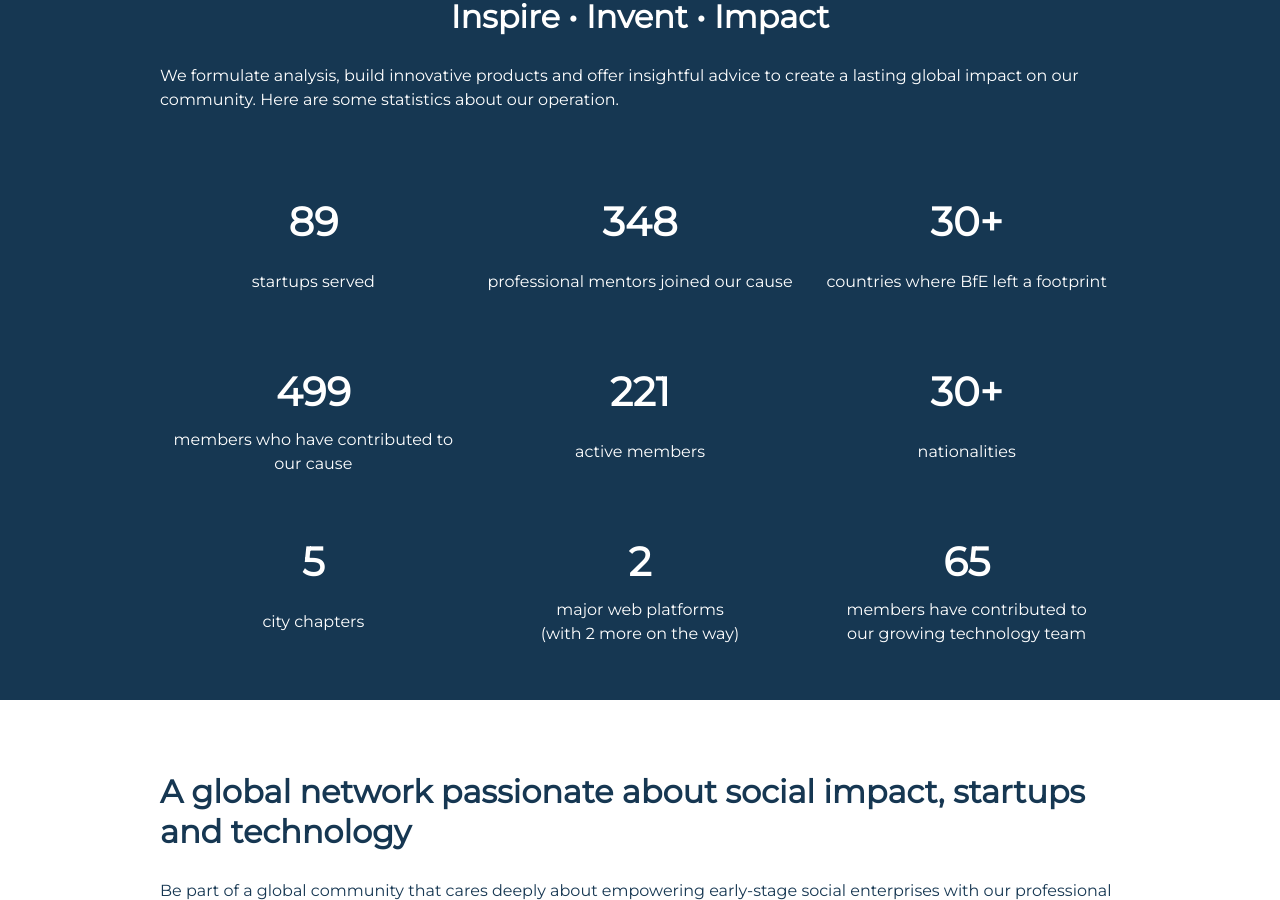
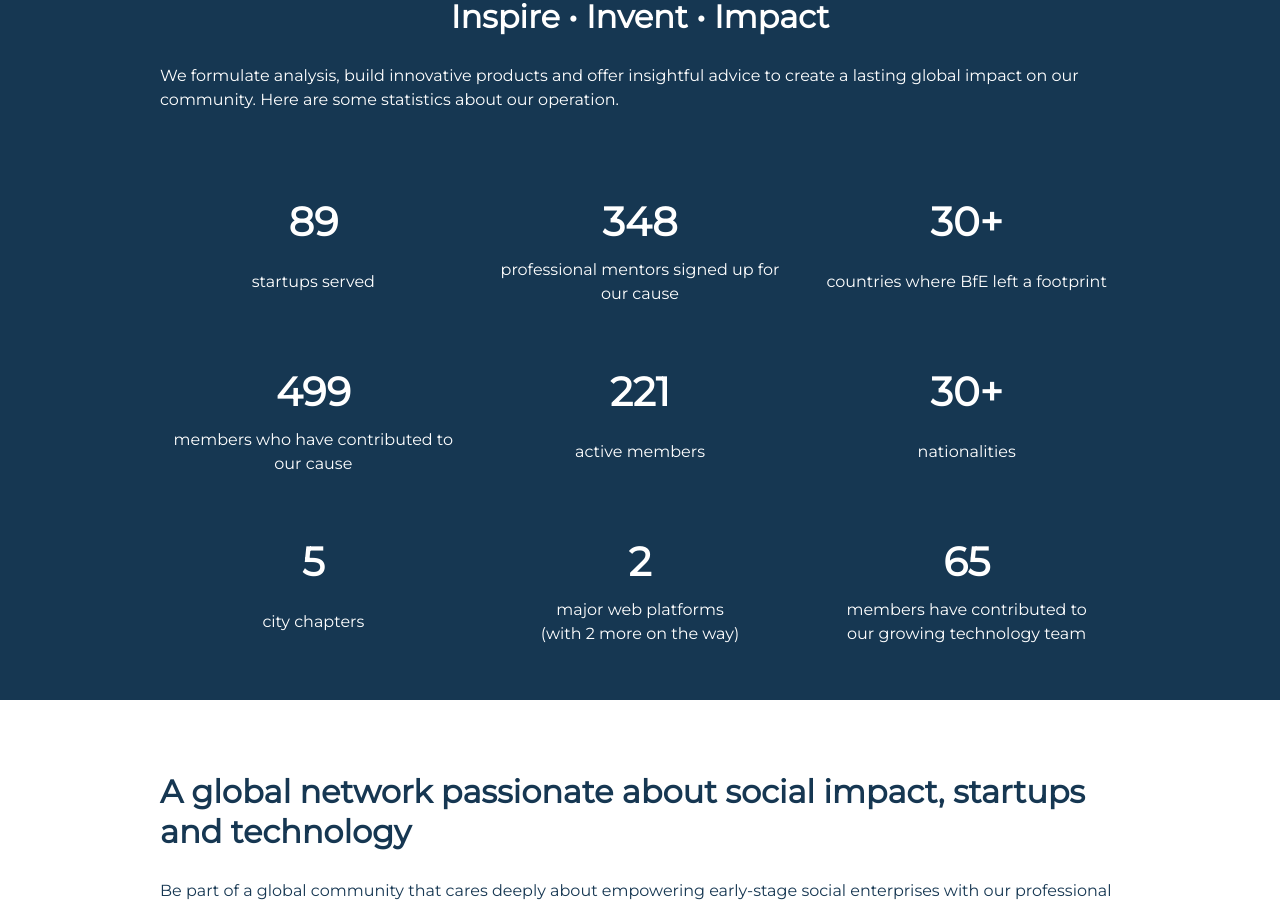
Before and after one commit to BfE-Technology/BfE-Technology.github.io, a Jekyll site: the page built from index.md, in a window 1280 px wide and 900 px high, scrolled down 4425 px. Built offline with Jekyll 4.4.1, drawn with Linux system fonts in a browser that asks for light colours.

Commit message:
Update index.md

```diff
--- a/index.md
+++ b/index.md
@@ -345,7 +345,7 @@ Whether you are looking to pick up new tools or challenge yourself with advanced
     </div>
     <div class="stats-container">
       <div class="number">348</div>
-      <div class="desc">professional mentors joined our cause</div>
+      <div class="desc">professional mentors signed up for our cause</div>
     </div>
     <div class="stats-container">
       <div class="number">30+</div>
```
